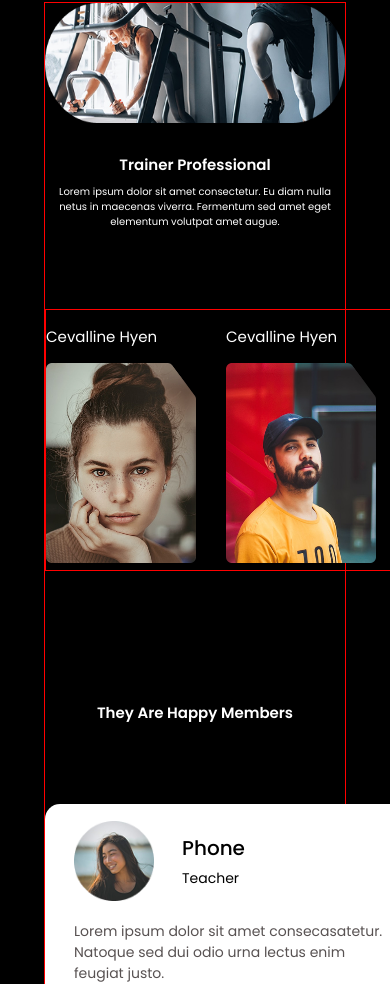
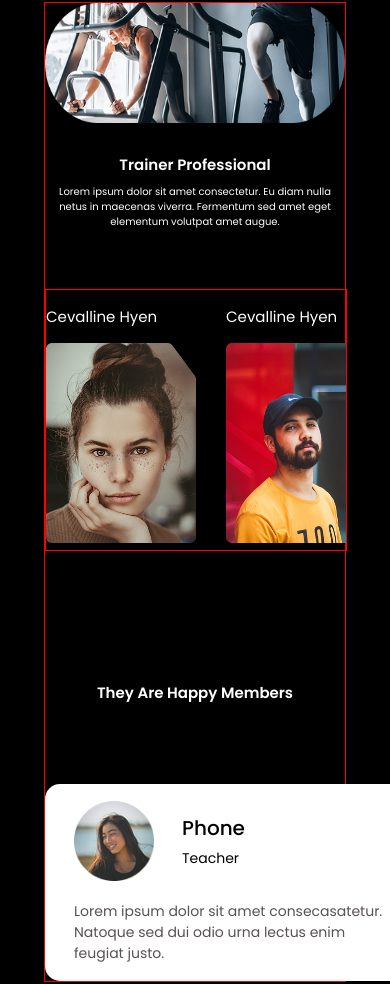
Before and after one commit to fasuyaaaPNG/can-fitness, a website: page index.html in a window 390 px wide. Shown: the part 1237-2221 px from the top of the page. Drawn offline with Linux system fonts and the light colour scheme.

Commit message:
scroll::trainer

```diff
--- a/style.css
+++ b/style.css
@@ -397,7 +397,7 @@ hr {
         margin: 0;
         /* border: 1px solid rgb(255, 255, 255); */
         font-family: "Poppins", serif;
-        overflow-x: hidden;
+        overflow-x: auto;
     }
 
     nav {
@@ -640,13 +640,15 @@ hr {
 
     .isiDesc3 {
         width: 300px;
+        margin-bottom: -20px;
     }
 
     .profileTrainer {
         display: flex;
         justify-content: space-between;
         margin-bottom: 130px;
-        width: max-content;
+        width: 300px;
+        overflow-x: scroll;
         gap: 30px;
         border: 1px solid red;
     }
```
